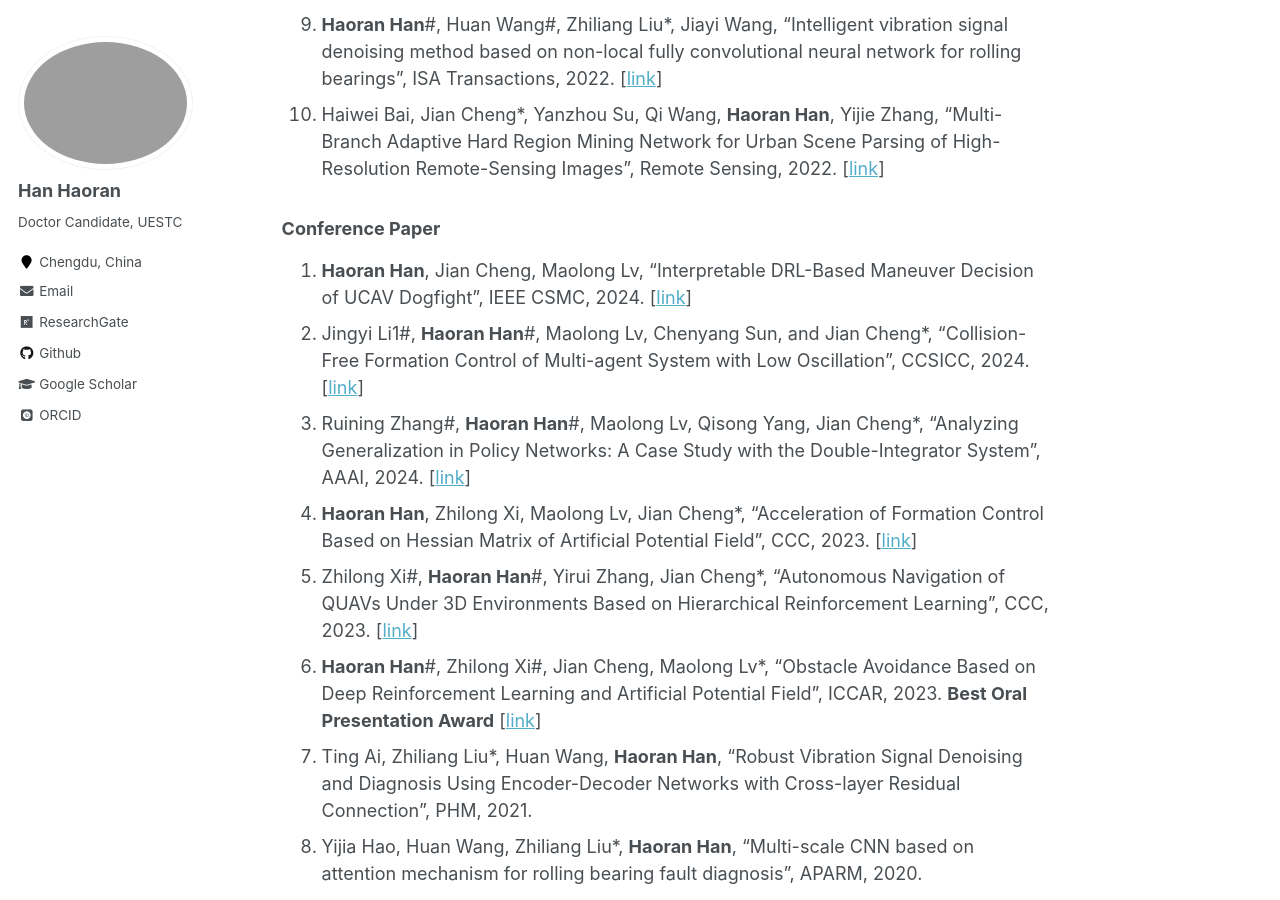
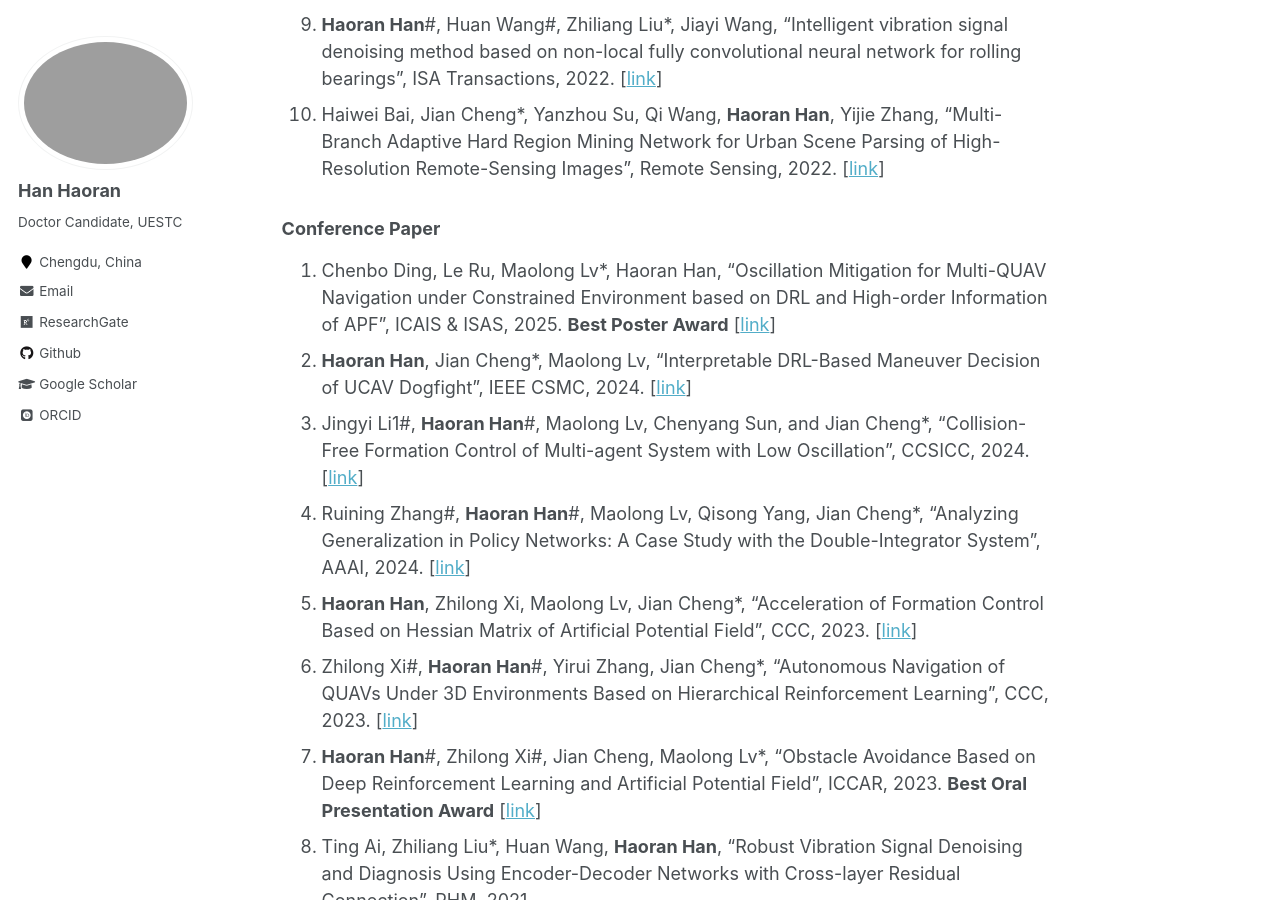
Before and after one commit to Han-Adam/Han-Adam.github.io, a Jekyll site: the page built from _pages/about.md, in a window 1280 px wide and 900 px high, scrolled down 1431 px. Built offline with Jekyll 4.4.1, drawn with Linux system fonts in a browser that asks for light colours; some web fonts are replaced.

Commit message:
Update about.md

```diff
--- a/_pages/about.md
+++ b/_pages/about.md
@@ -32,17 +32,18 @@ Deep Reinforcement Learning", IEEE Robotics and Automation Letters, 2022. [[link
 10. Haiwei Bai, Jian Cheng*, Yanzhou Su, Qi Wang, **Haoran Han**, Yijie Zhang, "Multi-Branch Adaptive Hard Region Mining Network for Urban Scene Parsing of High-Resolution Remote-Sensing Images", Remote Sensing, 2022. [[link](https://www.mdpi.com/2072-4292/14/21/5527/htm)]
 
 ### Conference Paper
-1. **Haoran Han**, Jian Cheng, Maolong Lv, "Interpretable DRL-Based Maneuver Decision of UCAV Dogfight", IEEE CSMC, 2024. [[link](https://ieeexplore.ieee.org/document/10831270)]
-2. Jingyi Li1#, **Haoran Han**#, Maolong Lv, Chenyang Sun, and Jian Cheng*, "Collision-Free Formation Control
+1. Chenbo Ding, Le Ru, Maolong Lv*, Haoran Han, "Oscillation Mitigation for Multi-QUAV Navigation under Constrained Environment based on DRL and High-order Information of APF", ICAIS & ISAS, 2025. **Best Poster Award** [[link](https://ieeexplore.ieee.org/abstract/document/11052163)]
+2. **Haoran Han**, Jian Cheng*, Maolong Lv, "Interpretable DRL-Based Maneuver Decision of UCAV Dogfight", IEEE CSMC, 2024. [[link](https://ieeexplore.ieee.org/document/10831270)]
+3. Jingyi Li1#, **Haoran Han**#, Maolong Lv, Chenyang Sun, and Jian Cheng*, "Collision-Free Formation Control
  of Multi-agent System with Low Oscillation", CCSICC, 2024. [[link](https://link.springer.com/chapter/10.1007/978-981-97-3328-6_14)]
-3. Ruining Zhang#, **Haoran Han**#, Maolong Lv, Qisong Yang, Jian Cheng*, "Analyzing Generalization in Policy Networks: A Case Study with the Double-Integrator System", AAAI, 2024. [[link](https://ojs.aaai.org/index.php/AAAI/article/view/29623)]
-4. **Haoran Han**, Zhilong Xi, Maolong Lv, Jian Cheng*, "Acceleration of Formation Control Based on Hessian Matrix of Artificial Potential Field", CCC, 2023. [[link](https://ieeexplore.ieee.org/abstract/document/10240751)]
-5. Zhilong Xi#, **Haoran Han**#, Yirui Zhang, Jian Cheng*, "Autonomous Navigation of QUAVs Under 3D Environments Based on Hierarchical Reinforcement Learning", CCC, 2023. [[link](https://ieeexplore.ieee.org/document/10239903)]
-6. **Haoran Han**#, Zhilong Xi#, Jian Cheng, Maolong Lv*, "Obstacle Avoidance Based on Deep Reinforcement Learning and Artificial Potential Field", ICCAR, 2023. **Best Oral Presentation Award** [[link](https://ieeexplore.ieee.org/document/10151771)]
-7. Ting Ai, Zhiliang Liu*, Huan Wang, **Haoran Han**, "Robust Vibration Signal Denoising and Diagnosis Using Encoder-Decoder Networks with Cross-layer Residual Connection", PHM, 2021.
-8. Yijia Hao, Huan Wang, Zhiliang Liu*, **Haoran Han**, "Multi-scale CNN based on attention mechanism for rolling bearing fault diagnosis", APARM, 2020.
-9. **Haoran Han**, Huan Wang, Zhiliang Liu*, Yijia Hao, "An Intelligence Fault Diagnosis Approach for Rolling Bearings Based on Non-local Convolutional Neural Network", APARM, 2020.
-10. **Haoran Han**, Huan Wang, Zhiliang Liu*, Zixiao He, "Non-local Denoising Convolutional Neural Network for Rolling Bearing Vibration Signal", SDPC, 2020.
+4. Ruining Zhang#, **Haoran Han**#, Maolong Lv, Qisong Yang, Jian Cheng*, "Analyzing Generalization in Policy Networks: A Case Study with the Double-Integrator System", AAAI, 2024. [[link](https://ojs.aaai.org/index.php/AAAI/article/view/29623)]
+5. **Haoran Han**, Zhilong Xi, Maolong Lv, Jian Cheng*, "Acceleration of Formation Control Based on Hessian Matrix of Artificial Potential Field", CCC, 2023. [[link](https://ieeexplore.ieee.org/abstract/document/10240751)]
+6. Zhilong Xi#, **Haoran Han**#, Yirui Zhang, Jian Cheng*, "Autonomous Navigation of QUAVs Under 3D Environments Based on Hierarchical Reinforcement Learning", CCC, 2023. [[link](https://ieeexplore.ieee.org/document/10239903)]
+7. **Haoran Han**#, Zhilong Xi#, Jian Cheng, Maolong Lv*, "Obstacle Avoidance Based on Deep Reinforcement Learning and Artificial Potential Field", ICCAR, 2023. **Best Oral Presentation Award** [[link](https://ieeexplore.ieee.org/document/10151771)]
+8. Ting Ai, Zhiliang Liu*, Huan Wang, **Haoran Han**, "Robust Vibration Signal Denoising and Diagnosis Using Encoder-Decoder Networks with Cross-layer Residual Connection", PHM, 2021.
+9. Yijia Hao, Huan Wang, Zhiliang Liu*, **Haoran Han**, "Multi-scale CNN based on attention mechanism for rolling bearing fault diagnosis", APARM, 2020.
+10. **Haoran Han**, Huan Wang, Zhiliang Liu*, Yijia Hao, "An Intelligence Fault Diagnosis Approach for Rolling Bearings Based on Non-local Convolutional Neural Network", APARM, 2020.
+11. **Haoran Han**, Huan Wang, Zhiliang Liu*, Zixiao He, "Non-local Denoising Convolutional Neural Network for Rolling Bearing Vibration Signal", SDPC, 2020.
 
 ### Preprint Paper
 **Haoran Han**, "Solution of Nonhomogeneous Linear Recurrence Relations with Constant Coefficient based on Variation of Parameter". [[link](https://www.techrxiv.org/users/787272/articles/1283884-solution-of-nonhomogeneous-linear-recurrence-relations-with-constant-coefficient-based-on-variation-of-parameter)]
```
